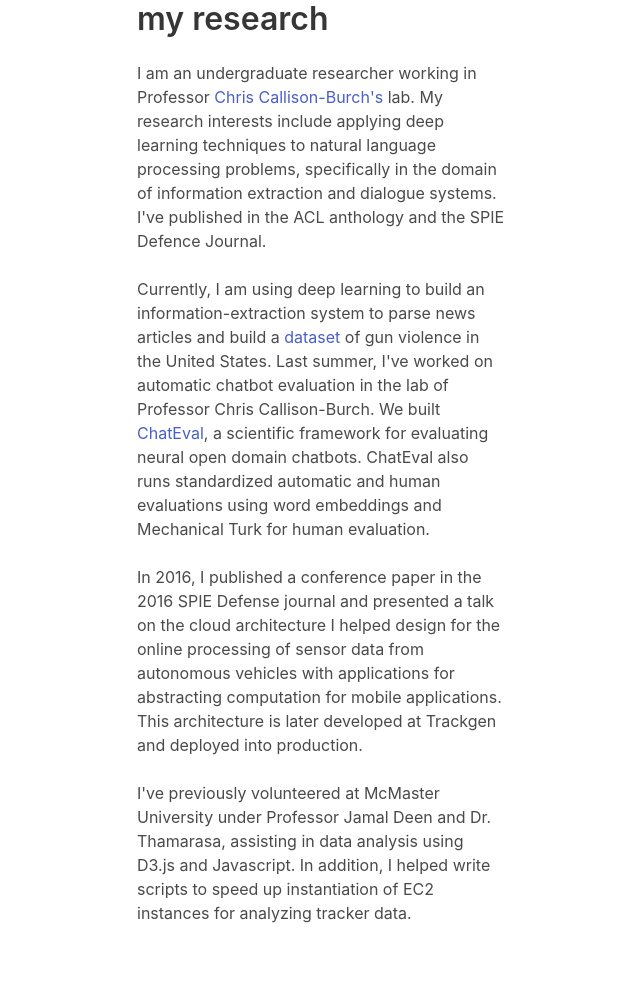
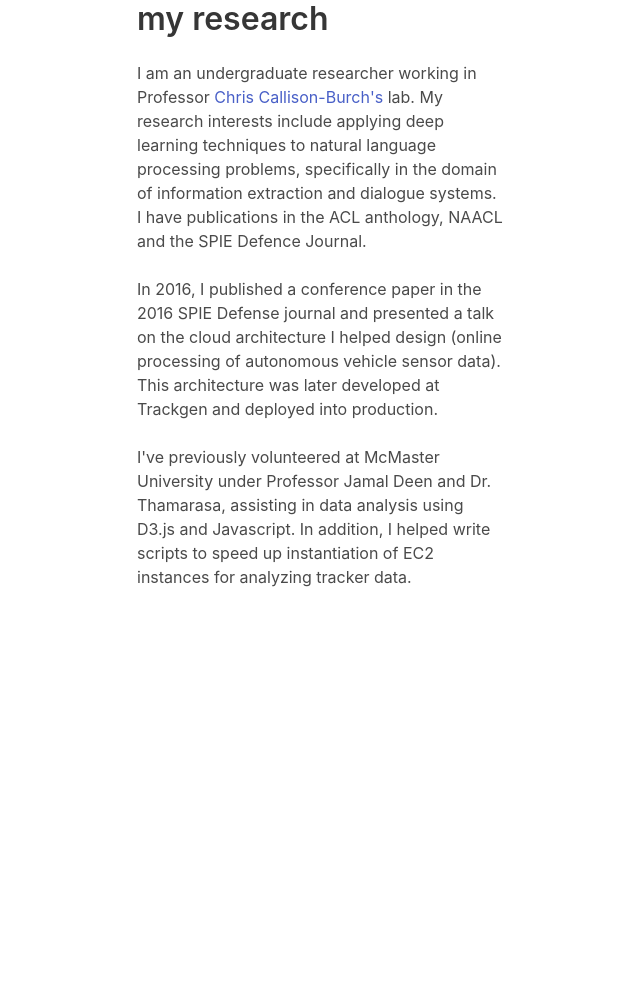
Before and after one commit to kirubarajan/old_site, a Django app: page /research/ in a window 1280 px wide. Shown: the part 261-1258 px from the top of the page, without its empty margins (319-959 px from the left). After the commit the page ends 848 px from the top, so only its background shows below. Run offline with Django 3.2, Linux system fonts and the light colour scheme; some libraries are stand-ins or nearby versions.

```diff
--- a/about/templates/projects.html
+++ b/about/templates/projects.html
@@ -12,9 +12,6 @@
           </figure>
           <h1 class="title"> my projects </h1>
           <p class="">
-            My first experiences programming were when I was a kid, creating clones of video games like Zelda and Super Smash Bros. Since then,
-            my interests have changed a little and I'm more interested in software engineering and machine learning. <br /> <br />
-
             I was previously a software
             development intern at TrackGen, working on microservices for autonomous driving. Currently, I am one of the lead developers at Penn Labs,
             creating software to help Penn students excel. I'll be joining Foursquare as a Software Engineering intern this summer. <br /> <br />
--- a/about/templates/research.html
+++ b/about/templates/research.html
@@ -11,18 +11,12 @@
             <img src="{% static 'img/thinking.svg' %}">
           </figure>
           <h1 class="title"> my research</h1>
-          <p>            I am an undergraduate researcher working in Professor <a href="http://www.cis.upenn.edu/~ccb/">Chris Callison-Burch's</a> lab. My research interests
-            include applying deep learning techniques to natural language processing problems, specifically in the domain of information extraction and dialogue systems. I've published in the ACL anthology and the SPIE Defence Journal.<br> <br>
+          <p> I am an undergraduate researcher working in Professor <a href="http://www.cis.upenn.edu/~ccb/">Chris Callison-Burch's</a> lab. My research interests
+            include applying deep learning techniques to natural language processing problems, specifically in the domain of information extraction and dialogue systems.
+            I have publications in the ACL anthology, NAACL and the SPIE Defence Journal.<br> <br>
 
-            Currently, I am using deep learning to build an information-extraction system
-            to parse news articles and build a <a href="http://gun-violence.org">dataset</a> of gun violence in the United States.
-            Last summer, I've worked on automatic chatbot evaluation in the lab of Professor Chris Callison-Burch. We built <a href="https://chateval.org">ChatEval</a>,
-            a scientific framework for evaluating neural open domain chatbots. ChatEval also runs standardized
-            automatic and human evaluations using word embeddings and Mechanical Turk for human evaluation.
-            <br> <br>
-
-            In 2016, I published a conference paper in the 2016 SPIE Defense journal and presented a talk on the cloud architecture I helped design for the online
-            processing of sensor data from autonomous vehicles with applications for abstracting computation for mobile applications. This architecture is later developed at Trackgen and deployed into production.<br> <br>
+            In 2016, I published a conference paper in the 2016 SPIE Defense journal and presented a talk on the cloud architecture I helped design (online
+            processing of autonomous vehicle sensor data). This architecture was later developed at Trackgen and deployed into production.<br> <br>
 
             I've previously volunteered at McMaster University under Professor Jamal Deen and Dr. Thamarasa, assisting
             in data analysis using D3.js and Javascript. In addition, I helped write scripts to speed up instantiation of EC2 instances
```
Also changed, not shown: about/static/img/django.svg (added), about/static/img/rules.svg (added), db.sqlite3.
